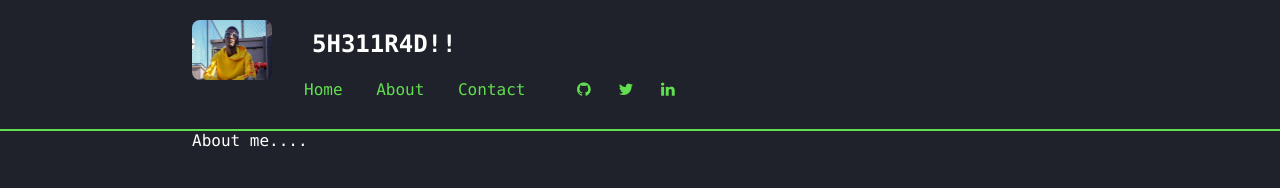
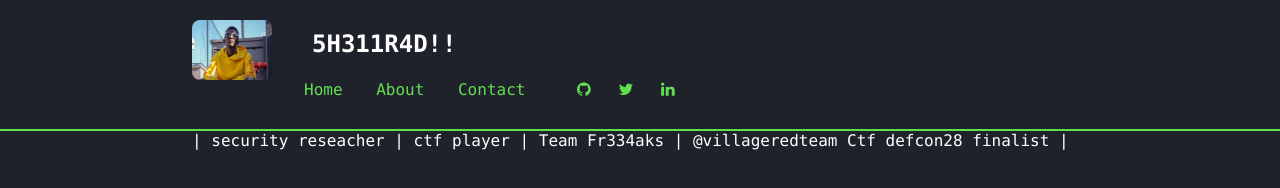
Before and after one commit to shellradi/cyberpop, a plain HTML site: page about.html in a window 1280 px wide. Drawn offline with Linux system fonts and the light colour scheme.

Commit message:
to add about page

```diff
--- a/about.html
+++ b/about.html
@@ -8,7 +8,7 @@
       href="https://cdnjs.cloudflare.com/ajax/libs/font-awesome/4.7.0/css/font-awesome.min.css"
     />
     <link rel="stylesheet" href="./css/main.css" />
-    <title>Mwas | Blog</title>
+    <title> cyberpops </title>
   </head>
   <body>
     <header id="navbar">
@@ -39,7 +39,7 @@
       </nav>
     </header>
     <section>
-      <p>About me....</p>
+      <p> | security reseacher | ctf player | Team Fr334aks | @villageredteam Ctf defcon28 finalist |</p>
     </section>
   </body>
 </html>
```
